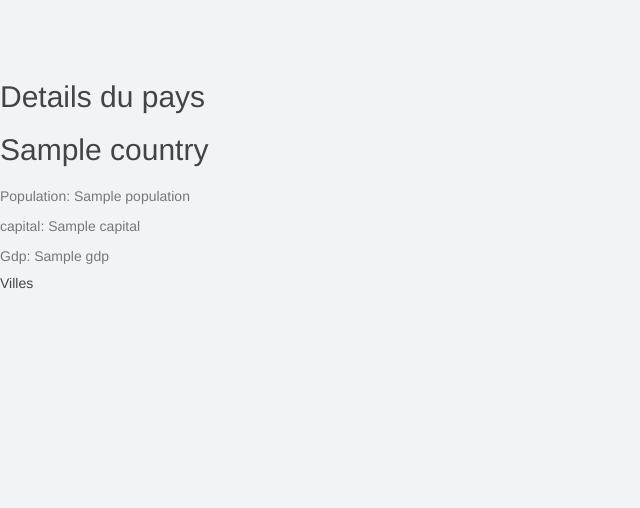
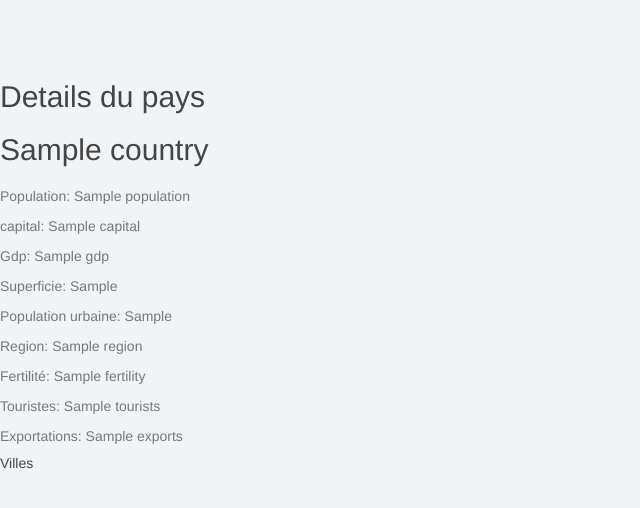
Before and after one commit to HolyFrancis/country, a Django app: template api/templates/api/country_details.html in a window 1280 px wide. Shown: the top 508 px of the page, without its empty margins (0-640 px from the left). Run offline with Django 4.2, Linux system fonts and the light colour scheme; the template is opened without the code that fills it: most values are stand-ins (such as "Sample title", 1, 10 or a date in 2020); some libraries are stand-ins or nearby versions.

Commit message:
adding more details

```diff
--- a/api/templates/api/country_details.html
+++ b/api/templates/api/country_details.html
@@ -10,7 +10,7 @@
 </head>
 <body>
             <div class="row">
-
+              {% for country in country %}
               <div class="col-md-3">
                 <h2>Details du pays</h2>
                 <div class="card">
@@ -19,12 +19,18 @@
                     <p class="card-text">Population: {{country.population}}</p>
                     <p class="card-text">capital: {{country.capital}}</p>
                     <p class="card-text">Gdp: {{country.gdp}}</p>
+                    <p class="card-text">Superficie: {{country.surface_area}}</p>
+                    <p class="card-text">Population urbaine: {{country.urban_population}}</p>
+                    <p class="card-text">Region: {{country.region}}</p>
+                    <p class="card-text">Fertilité: {{country.fertility}}</p>
+                    <p class="card-text">Touristes: {{country.tourists}}</p>
+                    <p class="card-text">Exportations: {{country.exports}}</p>
                   </div>
                 </div>
                 <a href=""><h5>Villes</h5></a>
 
                   </ul>
-
+              {% endfor%}
               </div>
 
             </div>
```
